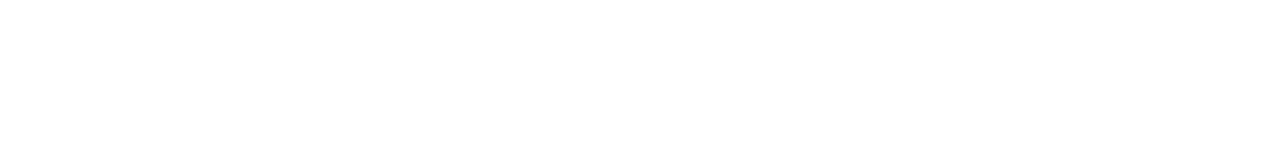
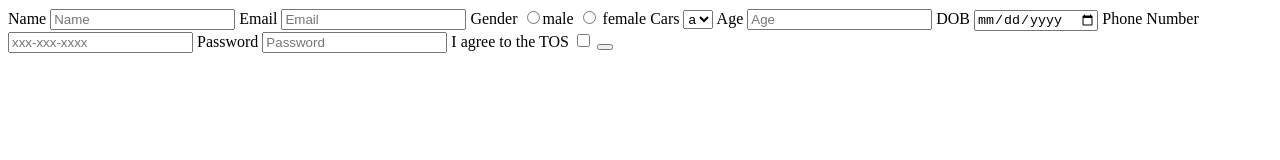
Before and after one commit to acciojob/signup-form-car-TheThunderB0lt, a website: page main.html in a window 1280 px wide. Drawn offline with Linux system fonts and the light colour scheme.

Commit message:
created a submission

```diff
--- a/main.html
+++ b/main.html
@@ -8,7 +8,34 @@
 
 <body>
 	<!-- the entire body must be written by student -->
+	<form action="" method="post">
+		<label for="name">Name</label>
+		<input id="name" type="text" placeholder="Name" required >
+		<label for="email">Email</label>
+		<input id="email" type="email" placeholder="Email" required >
+		<label for="gender_m gender_f">Gender</label>
+		<input type="radio" value="male" id="gender_m" name="gender" required >male
+		<input type="radio" value="female" id="gender_f" name="gender" required > female
+		<label for="cars">Cars</label>
+		<select id="cars" placeholder="--Please choose an option--" required >
+			<option>a</option>
+			<option>b</option>
+			<option>c</option>
+		</select>
+		<label for="age">Age</label>
+		<input type="number" id="age" placeholder="Age" required >
+		<label for="dob">DOB</label>
+		<input type="date" id="dob"  required >
+		<label for="tel">Phone Number</label>
+		<input type="tel" id="tel" placeholder="xxx-xxx-xxxx" >
+		<label for="password">Password</label>
+		<input type="password" id="password" placeholder="Password" required >
+		<label for="tos"> I agree to the TOS</label>
+		<input type="checkbox" required id="tos" required >
+		<button type="submit" >
+	</form>
     <script type="text/javascript" src="./script.js">
+
 </script>
 
 </body>
```
